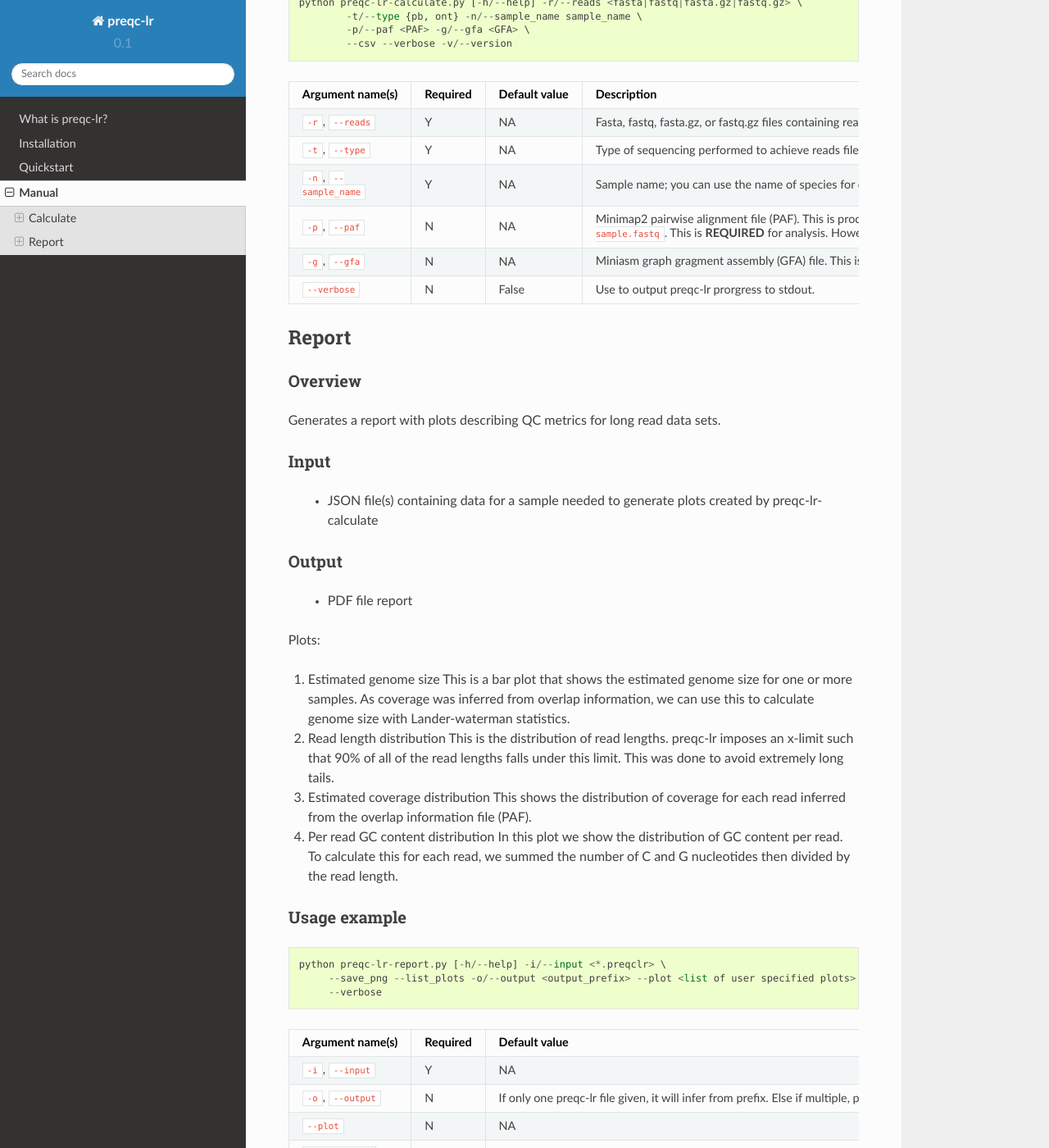
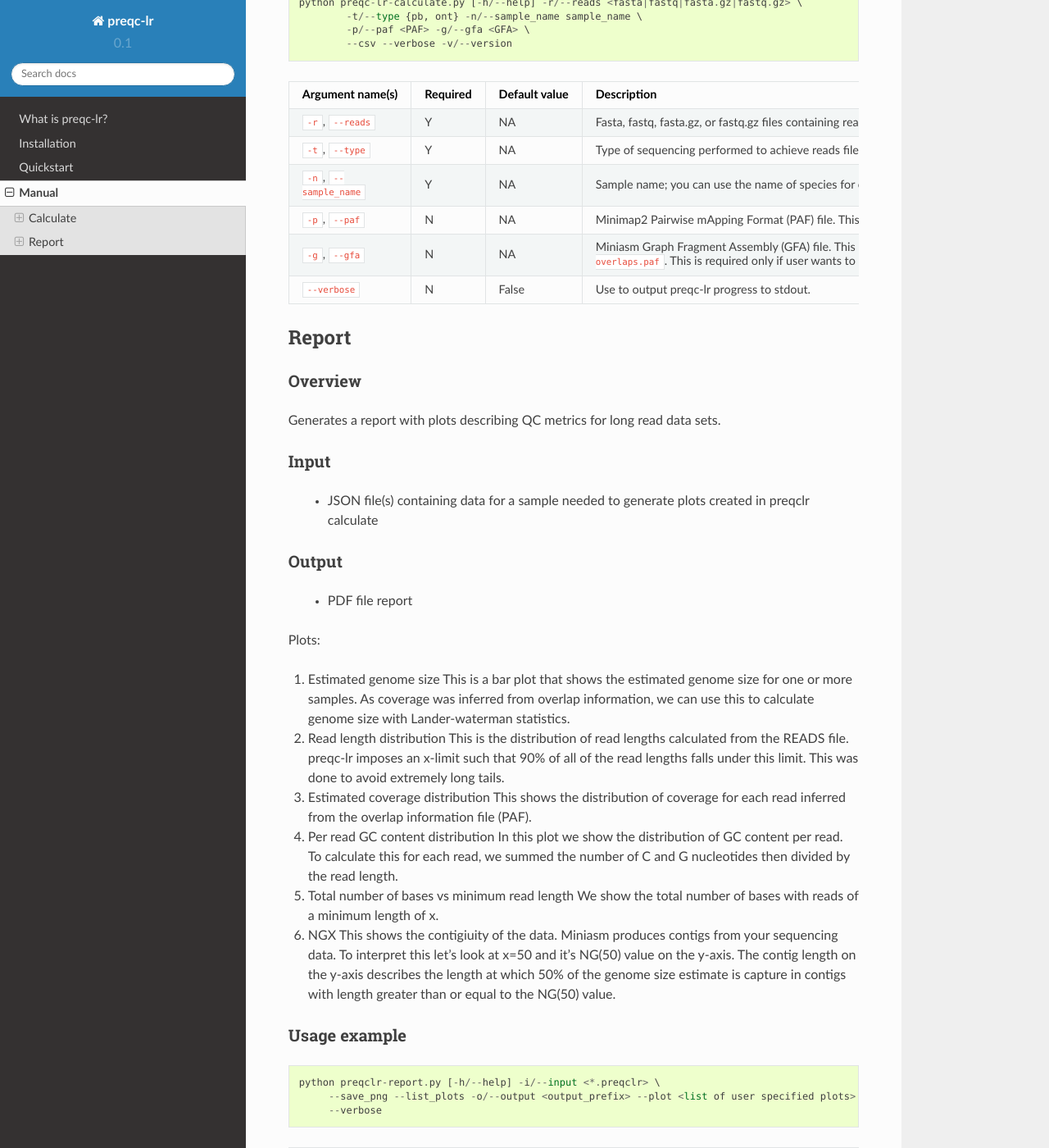
Before and after one commit to simpsonlab/preqclr, a Sphinx documentation site: the page built from docs/source/manual.rst, in a window 1280 px wide and 1400 px high, scrolled down 674 px. Shown: the whole window at 82% size. Built offline with Sphinx 7.4.7 and the Read the Docs theme 2.0.0, drawn with Linux system fonts in a browser that asks for light colours.

Commit message:
update manual page

```diff
--- a/docs/source/manual.rst
+++ b/docs/source/manual.rst
@@ -63,17 +63,17 @@ Usage example
    * - ``-p``, ``--paf``
      - N
      - NA
-     - Minimap2 pairwise alignment file (PAF). This is produced using ``minimap2 -x ava-ont sample.fastq sample.fastq``. This is **REQUIRED** for analysis. However, if users do not pass a PAF file as input, preqc-lr will attempt to run minimap2. This requires minimap2 to be installed and found via PATH variable. We recommend running minimap2 on your own and passing the PAF file.
+     - Minimap2 Pairwise mApping Format (PAF) file. This is produced using \'minimap2 -x ava-ont sample.fastq sample.fasta.
 
    * - ``-g``, ``--gfa``
      - N
      - NA
-     - Miniasm graph gragment assembly (GFA) file. This is produced using ``miniasm -f reads.fasta overlaps.paf``. This is required only if user wants to generate an NGX plot. If not given, it will **NOT CALCULATE NGX STATISTICS**.
+     - Miniasm Graph Fragment Assembly (GFA) file. This is produced using ``miniasm -f reads.fasta overlaps.paf``. This is required only if user wants to generate an NGX plot. If not given, it will **NOT CALCULATE NGX STATISTICS**.
 
    * - ``--verbose``
      - N
      - False
-     - Use to output preqc-lr prorgress to stdout.
+     - Use to output preqc-lr progress to stdout.
 
 Report
 ---------
@@ -87,7 +87,7 @@ Generates a report with plots describing QC metrics for long read data sets.
 Input
 """""""""""""""""""""""
 
-    * JSON file(s) containing data for a sample needed to generate plots created by preqc-lr-calculate
+    * JSON file(s) containing data for a sample needed to generate plots created in preqclr calculate
 
 Output
 """""""""""""""""""""""
@@ -99,18 +99,23 @@ Plots:
 1. Estimated genome size
    This is a bar plot that shows the estimated genome size for one or more samples. As coverage was inferred from overlap information, we can use this to calculate genome size with Lander-waterman statistics.
 2. Read length distribution
-   This is the distribution of read lengths. preqc-lr imposes an x-limit such that 90% of all of the read lengths falls under this limit. This was done to avoid extremely long tails.
+   This is the distribution of read lengths calculated from the READS file. preqc-lr imposes an x-limit such that 90% of all of the read lengths falls under this limit. This was done to avoid extremely long tails.
 3. Estimated coverage distribution
    This shows the distribution of coverage for each read inferred from the overlap information file (PAF).
 4. Per read GC content distribution
    In this plot we show the distribution of GC content per read. To calculate this for each read, we summed the number of C and G nucleotides then divided by the read length.
+5. Total number of bases vs minimum read length
+   We show the total number of bases with reads of a minimum length of x.
+6. NGX
+   This shows the contigiuity of the data. Miniasm produces contigs from your sequencing data. To interpret this let's look at x=50 and it's NG(50) value on the y-axis. The contig length on the y-axis describes the length at which 50% of the genome size estimate is capture in contigs with length greater than or equal to the NG(50) value.
+
 
 Usage example
 """""""""""""""""""""""
 
 ::
 
-   python preqc-lr-report.py [-h/--help] -i/--input <*.preqclr> \
+   python preqclr-report.py [-h/--help] -i/--input <*.preqclr> \
         --save_png --list_plots -o/--output <output_prefix> --plot <list of user specified plots> \
         --verbose
 
@@ -126,7 +131,7 @@ Usage example
    * - ``-i``, ``--input``
      - Y
      - NA
-     - Output of preqc-lr-calculate. JSON formatted file with '.preqclr' extension.
+     - Output of preqclr calculate step. JSON formatted file with '.preqclr' extension.
 
    * - ``-o``, ``--output``
      - N
```
